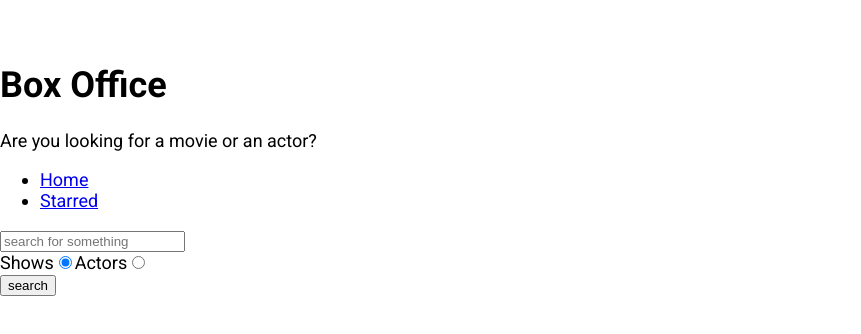
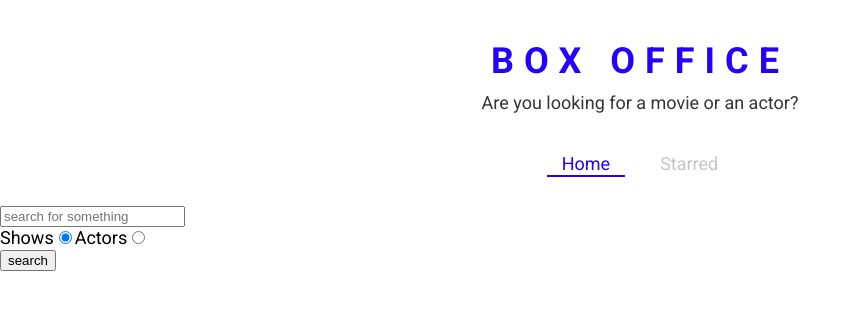
Before and after one commit to Aadii26/Box-office, a React (Create React App) app: page / in a window 1280 px wide. Shown: the top 334 px of the page, without its empty margins (0-861 px from the left). Built offline with nearby package versions, Linux system fonts and the light colour scheme.

Commit message:
defined theme for styled components and created a few styled components

```diff
--- a/src/App.js
+++ b/src/App.js
@@ -1,12 +1,22 @@
 import React from 'react';
 import { Switch, Route } from 'react-router-dom';
+import { ThemeProvider } from 'styled-components';
 
 import Home from './pages/Home';
 import Show from './pages/Show';
 import Starred from './pages/Starred';
 
+const theme = {
+  mainColors: {
+    blue: '#2400ff',
+    gray: '#c6c6c6',
+    dark: '#353535',
+  },
+};
+
 function App() {
   return (
+    <ThemeProvider theme={theme}>
       <Switch>
         <Route exact path="/">
           <Home />
@@ -24,6 +34,7 @@
           <div>Not Found</div>
         </Route>
       </Switch>
+    </ThemeProvider>
   );
 }
 
--- a/src/components/Navs.js
+++ b/src/components/Navs.js
@@ -1,5 +1,7 @@
 import React from 'react';
-import { Link } from 'react-router-dom';
+import { useLocation } from 'react-router';
+
+import { LinkStyled, NavList } from './Navs.styled';
 
 const LINKS = [
   { to: '/', text: 'Home' },
@@ -7,15 +9,22 @@
 ];
 
 const Navs = () => {
+  const location = useLocation();
+
   return (
     <div>
-      <ul>
+      <NavList>
         {LINKS.map(item => (
           <li key={item.to}>
-            <Link to={item.to}>{item.text}</Link>
+            <LinkStyled
+              to={item.to}
+              className={item.to === location.pathname ? 'active' : ''}
+            >
+              {item.text}
+            </LinkStyled>
           </li>
         ))}
-      </ul>
+      </NavList>
     </div>
   );
 };
--- /dev/null
+++ b/src/components/Navs.styled.js
@@ -0,0 +1,41 @@
+import styled from 'styled-components';
+import { Link } from 'react-router-dom';
+
+export const NavList = styled.ul`
+  display: flex;
+  justify-content: center;
+  list-style: none;
+  margin: 0 0 30px;
+  padding: 0;
+`;
+
+export const LinkStyled = styled(Link)`
+  margin: 0 10px;
+  padding: 3px 15px;
+  position: relative;
+  text-decoration: none;
+  color: ${({ theme }) => theme.mainColors.gray};
+  &.active {
+    color: ${({ theme }) => theme.mainColors.blue};
+    &:after {
+      content: '';
+      position: absolute;
+      display: block;
+      height: 2px;
+      left: 0%;
+      bottom: 0;
+      background-color: ${({ theme }) => theme.mainColors.blue};
+      animation: slide-in 0.3s ease-in forwards;
+      @keyframes slide-in {
+        from {
+          left: 50%;
+          width: 0;
+        }
+        to {
+          left: 0%;
+          width: 100%;
+        }
+      }
+    }
+  }
+`;
--- a/src/components/Title.js
+++ b/src/components/Title.js
@@ -1,11 +1,12 @@
 import React from 'react';
+import { TitleWrapper } from './Title.styled';
 
 const Title = ({ title, subtitle }) => {
   return (
-    <div>
+    <TitleWrapper>
       <h1>{title}</h1>
       <p>{subtitle}</p>
-    </div>
+    </TitleWrapper>
   );
 };
 
--- /dev/null
+++ b/src/components/Title.styled.js
@@ -0,0 +1,18 @@
+import styled from 'styled-components';
+
+export const TitleWrapper = styled.div`
+  text-align: center;
+  margin: 0 0 40px;
+
+  h1 {
+    color: ${({ theme }) => theme.mainColors.blue};
+    letter-spacing: 10px;
+    text-transform: uppercase;
+    margin: 0 0 10px;
+  }
+
+  p {
+    color: ${({ theme }) => theme.mainColors.dark};
+    margin: 0;
+  }
+`;
```
Lines whose indentation alone changed are shown as unchanged.
